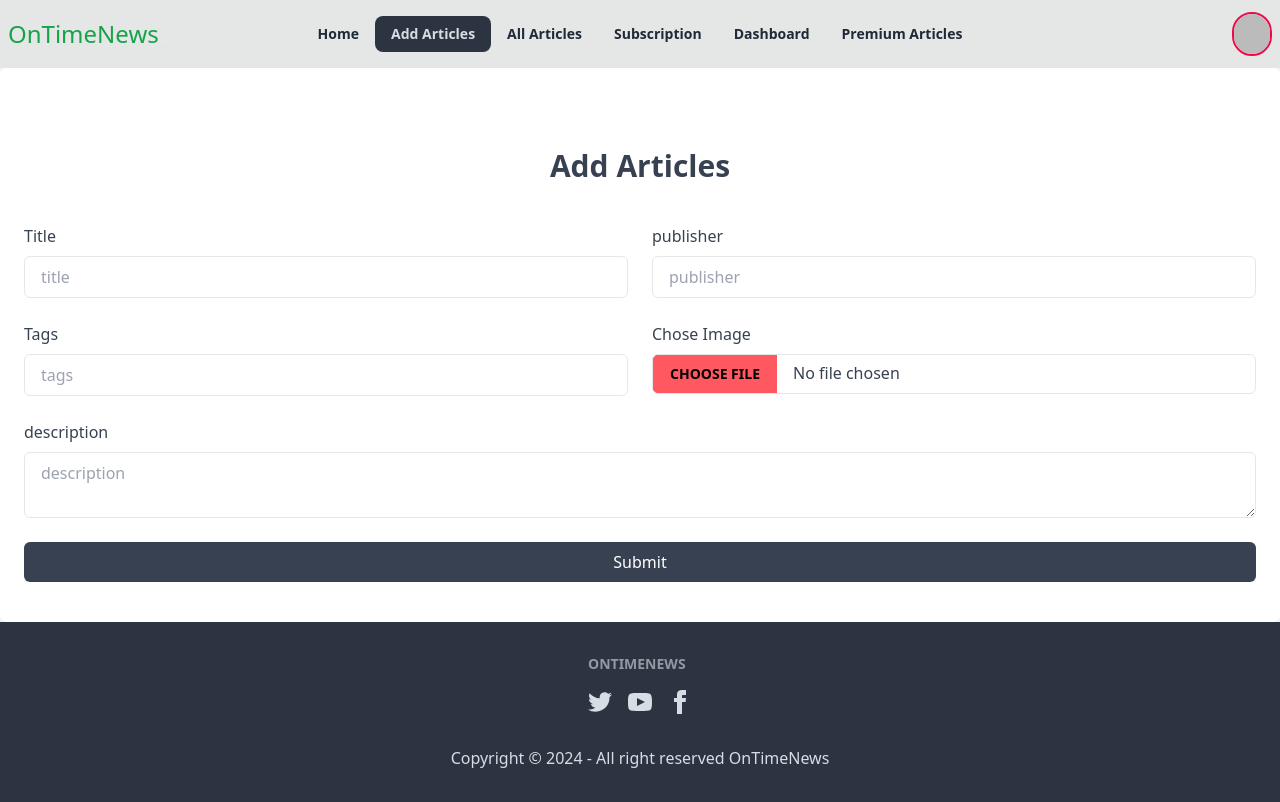
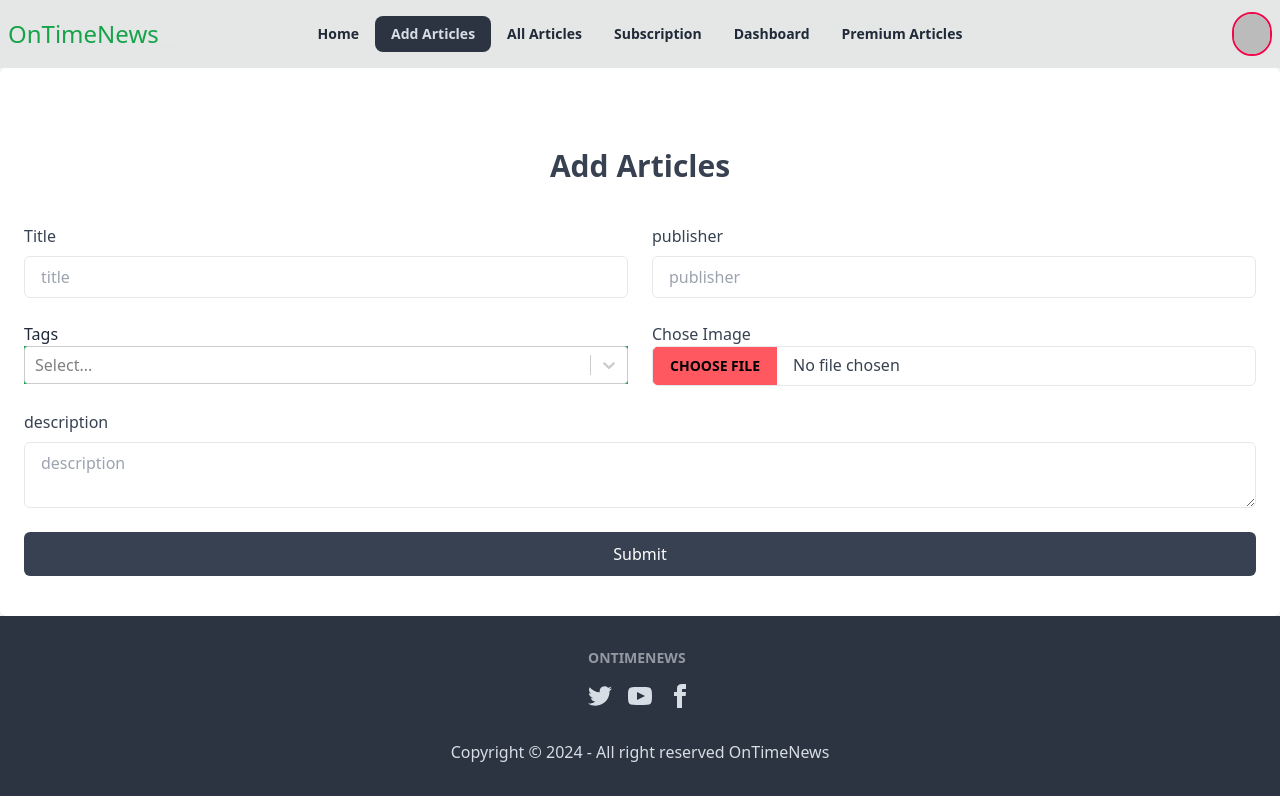
Before and after one commit to nayeem-miah/on-Time-News-Client-12, a React (Vite) app: page /addArticles in a window 1280 px wide. Built offline with nearby package versions, Linux system fonts and the light colour scheme; no server answers; sample sign-in values are in the browser's storage.

Commit message:
addArticles

```diff
--- a/package.json
+++ b/package.json
@@ -18,6 +18,7 @@
     "react-hot-toast": "^2.4.1",
     "react-icons": "^5.2.1",
     "react-router-dom": "^6.23.1",
+    "react-select": "^5.8.0",
     "react-simple-typewriter": "^5.0.1",
     "sweetalert2": "^11.11.0",
     "swiper": "^11.1.4"
--- /dev/null
+++ b/src/Hooks/useAxiosPublic.jsx
@@ -0,0 +1,10 @@
+import axios from "axios";
+
+const axiosPublic = axios.create({
+  baseURL: "http://localhost:5000",
+});
+const useAxiosPublic = () => {
+  return axiosPublic;
+};
+
+export default useAxiosPublic;
--- /dev/null
+++ b/src/Hooks/useAxiosSecure.jsx
@@ -0,0 +1,10 @@
+import axios from "axios";
+
+const axiosSecure = axios.create({
+  baseURL: "http://localhost:5000",
+});
+const useAxiosSecure = () => {
+  return axiosSecure;
+};
+
+export default useAxiosSecure;
--- a/src/Pages/AddArticles/AddArticles.jsx
+++ b/src/Pages/AddArticles/AddArticles.jsx
@@ -1,17 +1,49 @@
 import axios from "axios";
+import { useState } from "react";
 
+import Select from "react-select";
+import useAxiosSecure from "../../Hooks/useAxiosSecure";
+import toast from "react-hot-toast";
+
+// Newspaper tags
+const tagOptions = [
+  { value: "politics", label: "Politics" },
+  { value: "world", label: "World" },
+  { value: "local", label: "Local" },
+  { value: "economy", label: "Economy" },
+  { value: "business", label: "Business" },
+//   { value: "technology", label: "Technology" },
+//   { value: "science", label: "Science" },
+//   { value: "health", label: "Health" },
+//   { value: "education", label: "Education" },
+//   { value: "sports", label: "Sports" },
+//   { value: "entertainment", label: "Entertainment" },
+//   { value: "lifestyle", label: "Lifestyle" },
+//   { value: "travel", label: "Travel" },
+//   { value: "food", label: "Food" },
+//   { value: "culture", label: "Culture" },
+//   { value: "opinion", label: "Opinion" },
+//   { value: "editorial", label: "Editorial" },
+
+  { value: "history", label: "History" },
+  { value: "breaking-news", label: "Breaking News" },
+];
 const AddArticles = () => {
+  const axiosSecure = useAxiosSecure();
+  const [selectedOption, setSelectedOption] = useState(null);
+  // const [tags, setTags] = useState([]);
   const handleSubmit = async e => {
     e.preventDefault();
     const form = e.target;
     const title = form.title.value;
     const publisher = form.publisher.value;
-    const tags = form.tags.value;
+    // const tags = form.tags.value;
     const description = form.description.value;
     const image = form.image.files[0];
-    console.log({ title, publisher, tags, description, image });
+    // console.log({ title, publisher,  description, image });
     const formData = new FormData();
     formData.append("image", image);
+    // formData.append("tags", JSON.stringify(tags.map(tag => tag.value)));
     try {
       const { data } = await axios.post(
         `https://api.imgbb.com/1/upload?key=${
@@ -19,7 +51,18 @@ const AddArticles = () => {
         }`,
         formData
       );
-      console.log(data.data.display_url);
+      if(data.success){
+        const newData = { title, publisher,  description, image: data.data.display_url }
+        // post data database
+        console.log(newData);
+
+        const res= await axiosSecure.post('/articles',newData);
+        if(res.data.insertedId){
+          toast.success(`${title} data Added successfully`)
+          form.reset();
+        }
+      }
+
     } catch (err) {
       console.log(err);
     }
@@ -58,13 +101,17 @@ const AddArticles = () => {
           </div>
 
           <div>
-            <label className="text-gray-700 dark:text-gray-200">Tags</label>
-            <input
-              type="text"
-              name="tags"
-              placeholder="tags"
-              required
-              className="block w-full px-4 py-2 mt-2 text-gray-700 bg-white border border-gray-200 rounded-md dark:bg-gray-800 dark:text-gray-300 dark:border-gray-600 focus:border-blue-400 focus:ring-blue-300 focus:ring-opacity-40 dark:focus:border-blue-300 focus:outline-none focus:ring"
+            <label className=" ">Tags</label>
+
+            <Select
+              defaultValue={selectedOption}
+              isMulti
+              name="colors"
+              onChange={setSelectedOption}
+              options={tagOptions}
+              className="basic-multi-select text-black  bg-green-600"
+              classNamePrefix="select"
+              // onInputChange={setTags}
             />
           </div>
 
@@ -75,7 +122,7 @@ const AddArticles = () => {
             <input
               type="file"
               name="image"
-              className="file-input mt-2 h-10 file-input-bordered file-input-error w-full max-w-full items-center  text-gray-700 bg-white border border-gray-200 rounded-md dark:bg-gray-800 dark:text-gray-300 dark:border-gray-600 focus:border-blue-400 focus:ring-blue-300 focus:ring-opacity-40 dark:focus:border-blue-300 focus:outline-none focus:ring"
+              className="file-input  h-10 file-input-bordered file-input-error w-full max-w-full items-center  text-gray-700 bg-white border border-gray-200 rounded-md dark:bg-gray-800 dark:text-gray-300 dark:border-gray-600 focus:border-blue-400 focus:ring-blue-300 focus:ring-opacity-40 dark:focus:border-blue-300 focus:outline-none focus:ring"
             />
           </div>
         </div>
@@ -92,7 +139,7 @@ const AddArticles = () => {
           />
         </div>
         <div className="mt-6 w-full">
-          <button className="px-8 py-2.5 leading-5 text-white  w-full transition-colors duration-300 transform bg-gray-700 rounded-md hover:bg-gray-600 focus:outline-none focus:bg-gray-600">
+          <button className="px-8 py-3 leading-5 text-white  w-full transition-colors duration-300 transform bg-gray-700 rounded-md hover:bg-gray-600 focus:outline-none focus:bg-gray-600">
             Submit
           </button>
         </div>
```
Also changed, not shown: 1 other file (tests, documents, lock files or other folders).
